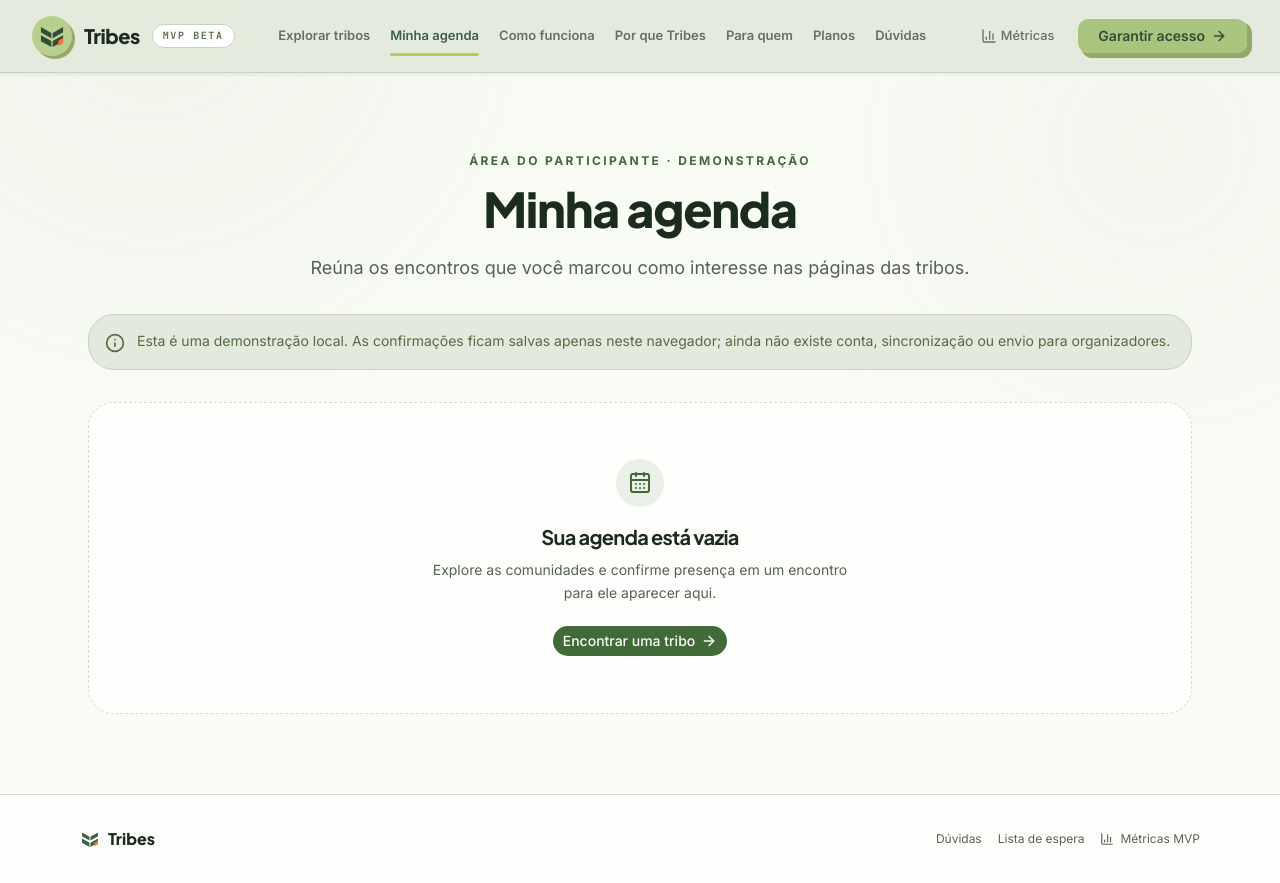
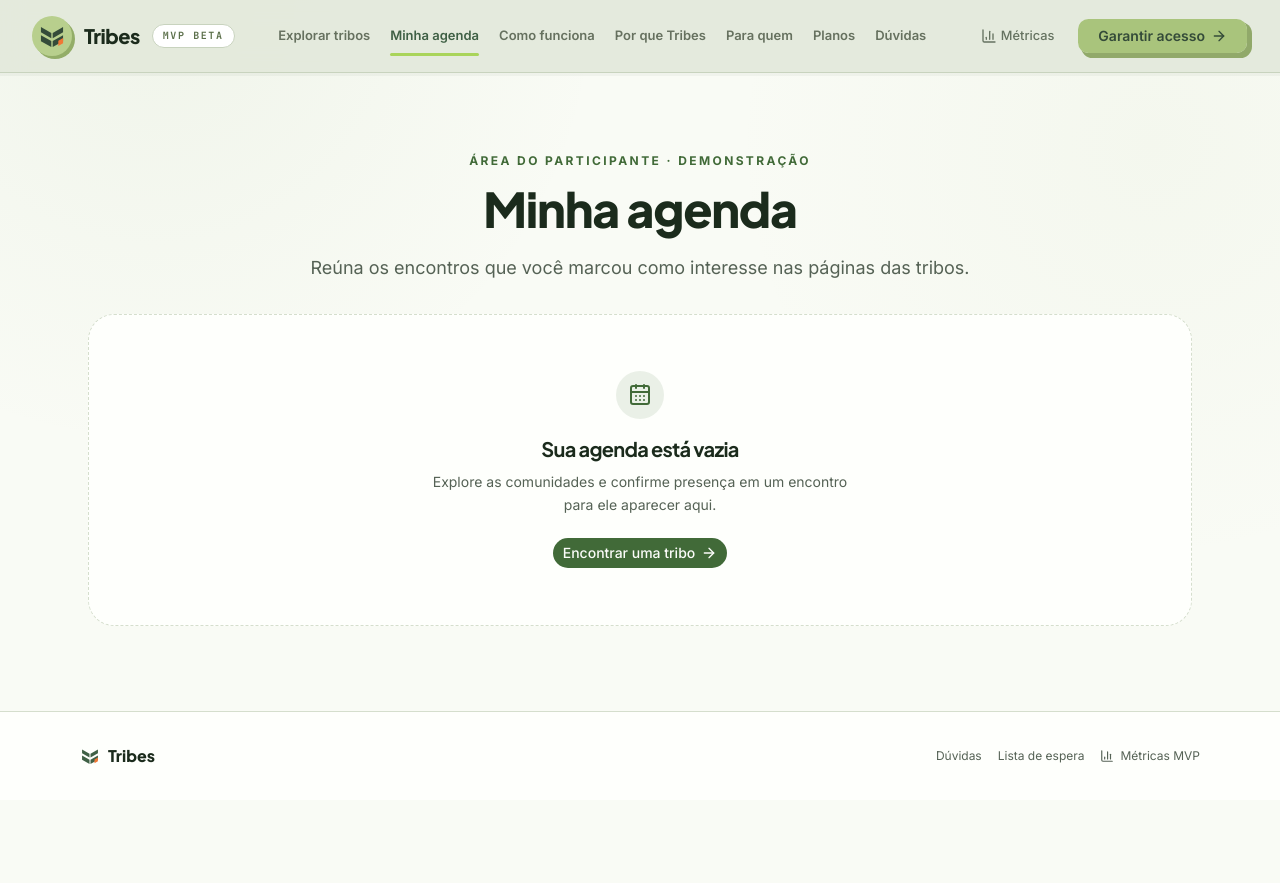
Before and after one commit to ArthurG12/Tribes, a Next.js app: page /minha-agenda in a window 1280 px wide. After the commit the page ends 800 px from the top, so only its background shows below. Built offline with nearby package versions, Linux system fonts and the light colour scheme.

Commit message:
Remove local demo notice from agenda

```diff
--- a/src/app/minha-agenda/page.tsx
+++ b/src/app/minha-agenda/page.tsx
@@ -2,7 +2,7 @@
 
 import { useEffect, useState } from "react";
 import Link from "next/link";
-import { CalendarDays, MapPin, Users, ArrowRight, Bookmark, Info } from "lucide-react";
+import { CalendarDays, MapPin, Users, ArrowRight, Bookmark } from "lucide-react";
 import { PageIntro, PageShell } from "@/components/tribes/page-shell";
 import { Button } from "@/components/ui/button";
 import { Badge } from "@/components/ui/badge";
@@ -37,11 +37,6 @@ export default function MyAgendaPage() {
         description="Reúna os encontros que você marcou como interesse nas páginas das tribos."
       />
       <section className="mx-auto max-w-6xl px-4 pb-20 sm:px-6">
-        <div className="mt-8 flex items-start gap-3 rounded-2xl border border-[#c8d3be] bg-[#e3e9dc] p-4 text-sm text-[#536c43]">
-          <Info className="mt-0.5 size-5 shrink-0" />
-          <p>Esta é uma demonstração local. As confirmações ficam salvas apenas neste navegador; ainda não existe conta, sincronização ou envio para organizadores.</p>
-        </div>
-
         {!ready ? (
           <div className="mt-8 rounded-2xl border border-border bg-card p-8 text-center text-sm text-muted-foreground">Carregando sua agenda...</div>
         ) : selectedTribes.length === 0 ? (
```
